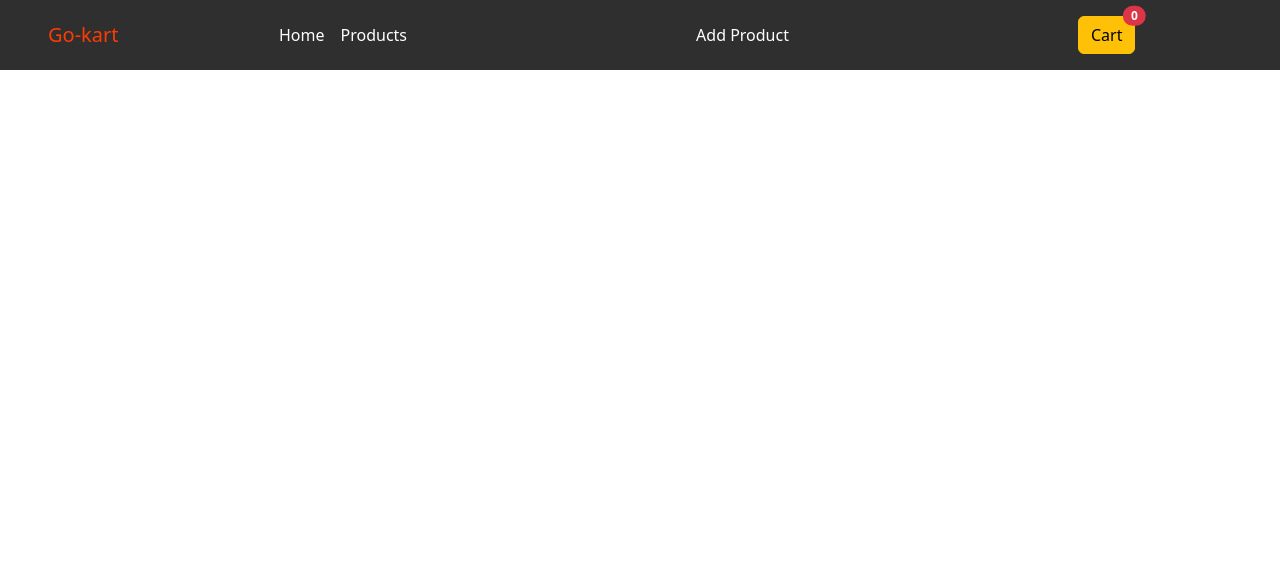
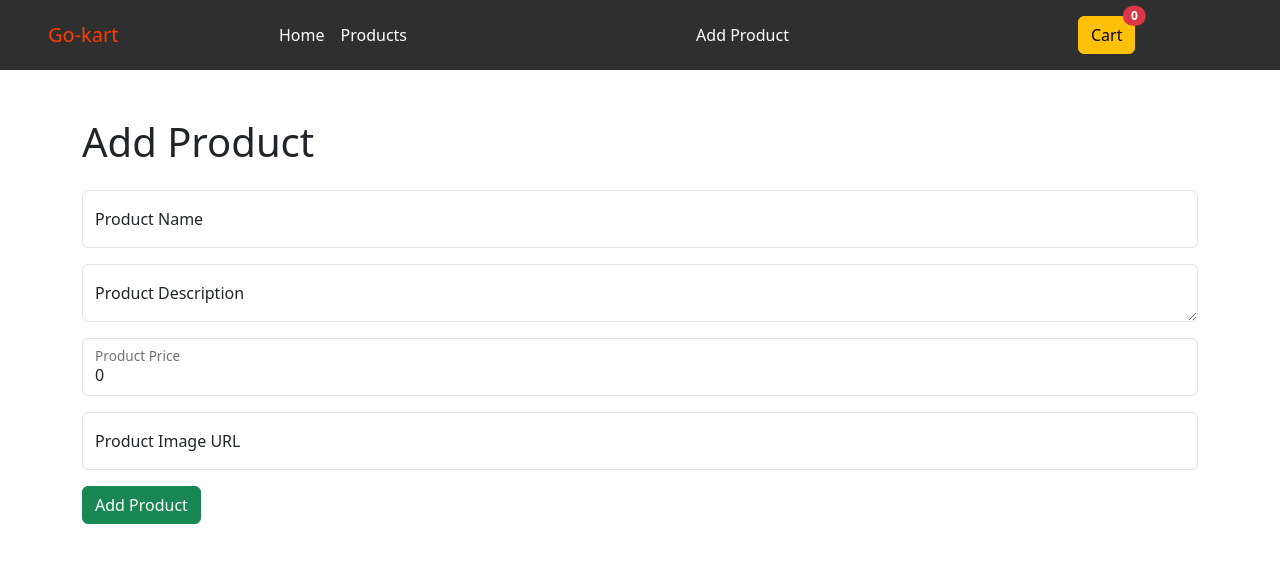
Before and after one commit to majhin/go-kart, a React (Create React App) app: page /#/create in a window 1280 px wide. Before the commit this address led to /. Shown: the top 562 px of the page. Built offline with nearby package versions, Linux system fonts and the light colour scheme.

Commit message:
add hashrouter previous version

```diff
--- a/src/App.js
+++ b/src/App.js
@@ -1,16 +1,30 @@
-import { RouterProvider } from "react-router-dom";
+// import { RouterProvider } from "react-router-dom";
+import { HashRouter, Route, Routes } from "react-router-dom";
 import "bootstrap/dist/css/bootstrap.min.css";
 
-import router from "./router.js";
+// import router from "./router.js";
 import CustomNavbar from "./components/CustomNav.jsx";
 import Alert from "./components/Alert.jsx";
+import Homepage from "./components/Homepage";
+import ProductList from "./components/ProductList.jsx";
+import Cart from "./components/Cart.jsx";
+import CreateProduct from "./components/CreateProduct.jsx";
+import ProductDetail from "./components/ProductDetail.jsx";
 
 const App = () => {
 	return (
 		<>
 			<Alert />
 			<CustomNavbar />
-			<RouterProvider router={router} />
+			<HashRouter basename='/'>
+				<Routes>
+					<Route path='/' Component={Homepage} />
+					<Route path='/products' Component={ProductList} />
+					<Route path='/cart' Component={Cart} />
+					<Route path='/create' Component={CreateProduct} />
+					<Route path='/products/:productId' Component={ProductDetail} />
+				</Routes>
+			</HashRouter>
 		</>
 	);
 };
--- a/src/components/Cart.jsx
+++ b/src/components/Cart.jsx
@@ -27,9 +27,9 @@ const Cart = () => {
 						>
 							X
 						</button>
-						<h6 className='d-inline-block '>
+						<strong className='d-inline-block '>
 							&nbsp; &nbsp; &nbsp; {item.name} - Rs.{item.price}
-						</h6>
+						</strong>
 					</p>
 				</div>
 			))}
--- a/src/components/CreateProduct.jsx
+++ b/src/components/CreateProduct.jsx
@@ -70,7 +70,7 @@ function CreateProduct() {
 						onChange={handleInputChange}
 						placeholder='Product Name'
 					/>
-					<label for='floatingName'>Product Name</label>
+					<label htmlFor='floatingName'>Product Name</label>
 				</div>
 				<div className='form-floating mb-3'>
 					<textarea
@@ -81,7 +81,7 @@ function CreateProduct() {
 						onChange={handleInputChange}
 						placeholder='Product Description'
 					/>
-					<label for='floatingDescription'>Product Description</label>
+					<label htmlFor='floatingDescription'>Product Description</label>
 				</div>
 				<div className='form-floating mb-3'>
 					<input
@@ -93,7 +93,7 @@ function CreateProduct() {
 						placeholder='Product Price'
 						min={0}
 					/>
-					<label for='floatingDescription'>Product Price</label>
+					<label htmlFor='floatingDescription'>Product Price</label>
 				</div>
 				<div className='form-floating mb-3'>
 					<input
@@ -105,7 +105,7 @@ function CreateProduct() {
 						onChange={handleInputChange}
 						placeholder='Image URL'
 					/>
-					<label for='floatingImage'>Product Image URL</label>
+					<label htmlFor='floatingImage'>Product Image URL</label>
 				</div>
 				<button type='submit' className='btn btn-success '>
 					Add Product
--- a/src/components/Homepage.jsx
+++ b/src/components/Homepage.jsx
@@ -16,7 +16,7 @@ function Homepage() {
 			</p>
 			<p className='lead'>So what are you waiting for? Get shopping!</p>
 			<div className='my-4'>
-				<Link to={`/go-kart/products`} className='btn btn-warning btn-lg'>
+				<Link to={`/products`} className='btn btn-warning btn-lg'>
 					Shop Now
 				</Link>
 			</div>
--- a/src/router.js
+++ b/src/router.js
@@ -1,4 +1,4 @@
-import { createHashRouter } from "react-router-dom";
+import { createBrowserRouter } from "react-router-dom";
 import Homepage from "./components/Homepage";
 import ProductList from "./components/ProductList";
 import Cart from "./components/Cart";
@@ -27,8 +27,8 @@ const routes = [
 		element: <ProductDetail />,
 	},
 ];
-const router = createHashRouter(routes, {
-	basename: "/go-kart",
+const router = createBrowserRouter(routes, {
+	basename: "/",
 });
 
 export default router;
```
